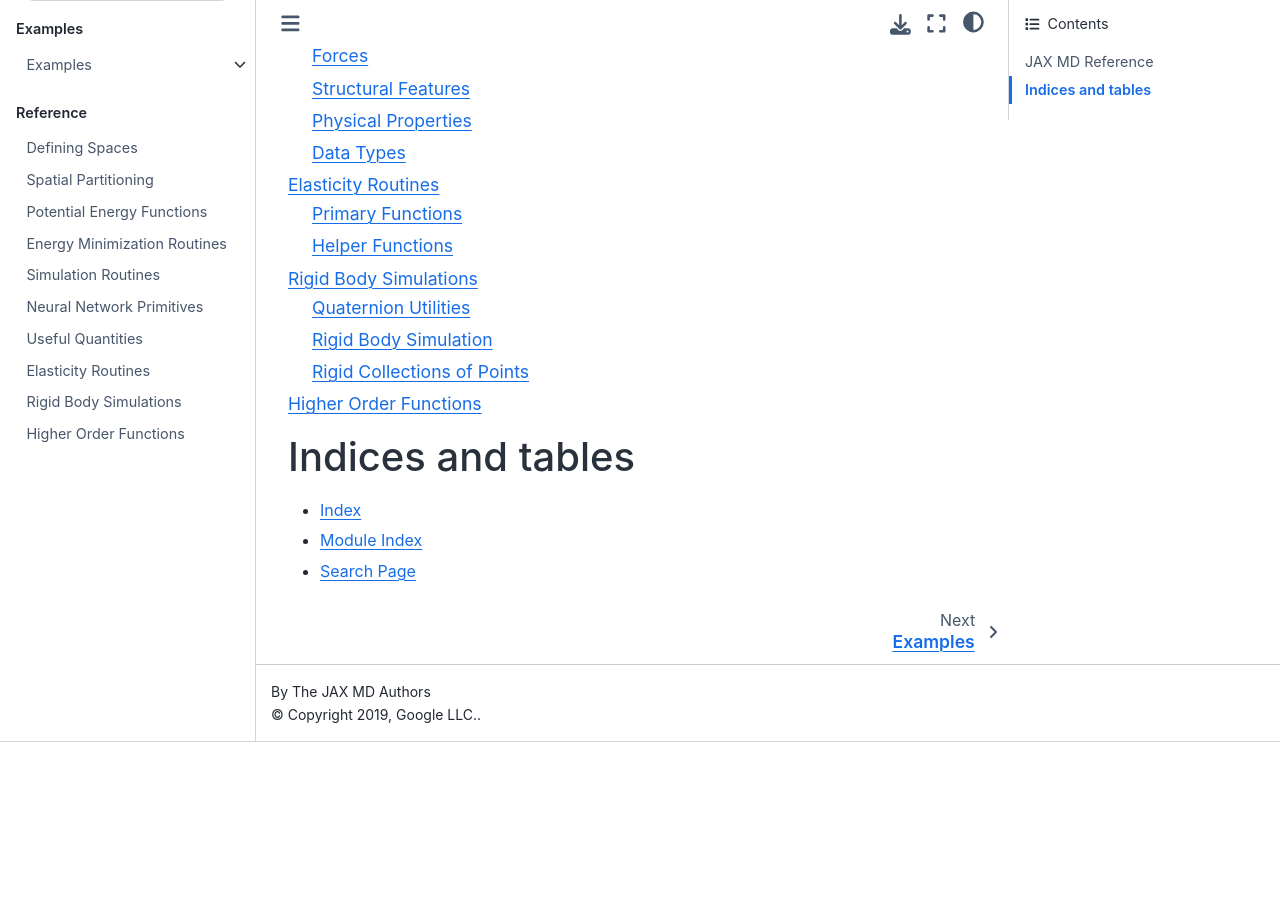
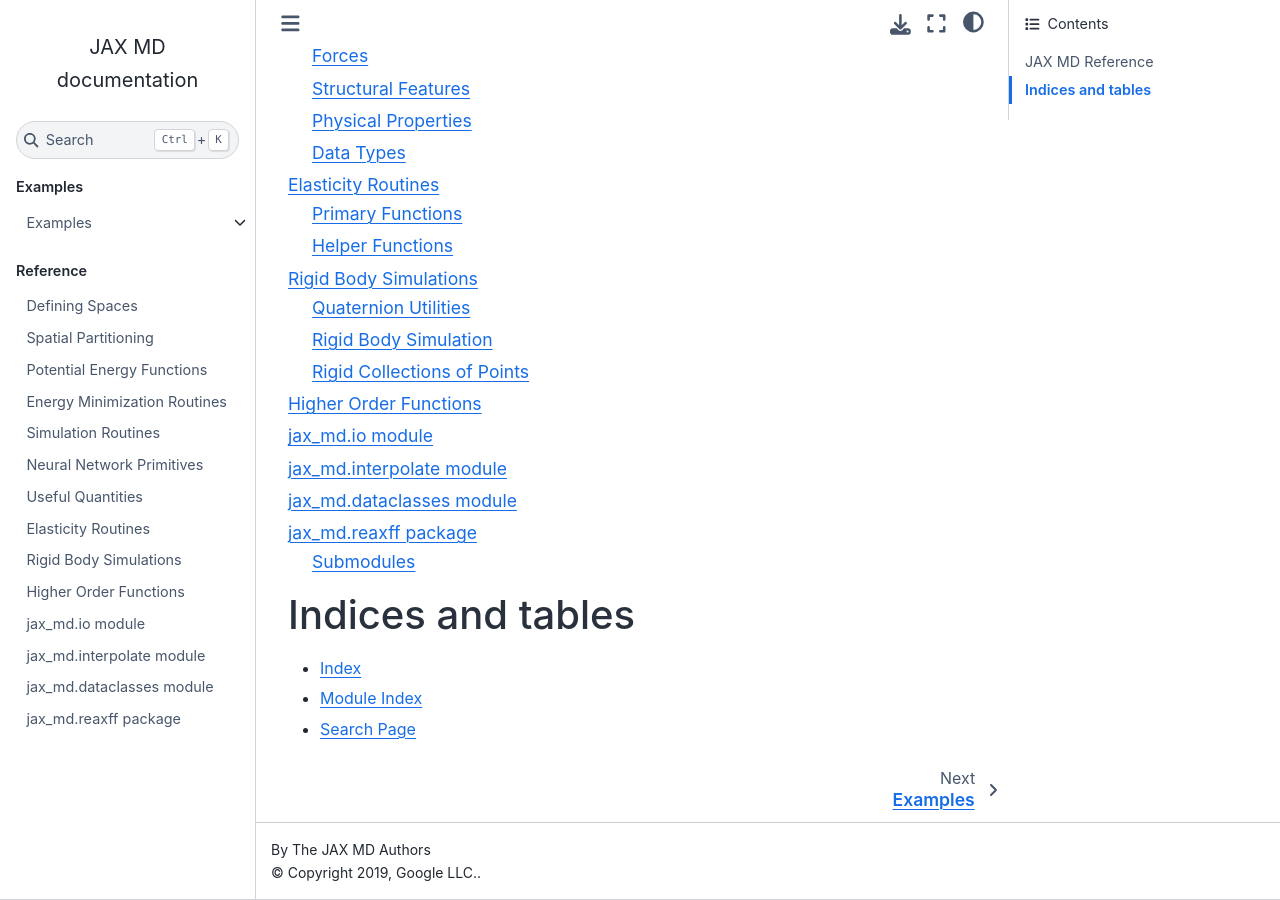
Before and after one commit to jax-md/jax-md, a Sphinx documentation site: the page built from docs/index.rst, in a window 1280 px wide and 900 px high, scrolled down 1098 px. Built offline with Sphinx 7.4.7 and the Sphinx Book theme 1.1.4, drawn with Linux system fonts in a browser that asks for light colours; pages that are not in the unit, such as notebooks, are missing from menus; before the commit the page ends 1840 px from its top, so only the background shows below that.

Commit message:
add incomplete docs

```diff
--- a/docs/index.rst
+++ b/docs/index.rst
@@ -26,6 +26,10 @@
    jax_md.elasticity
    jax_md.rigid_body
    jax_md.smap
+   jax_md.io
+   jax_md.interpolate
+   jax_md.dataclasses
+   jax_md.reaxff
 
 Indices and tables
 ==================
--- /dev/null
+++ b/docs/jax_md.dataclasses.rst
@@ -0,0 +1,7 @@
+jax\_md.dataclasses module
+===========================
+
+.. automodule:: jax_md.dataclasses
+   :members:
+   :undoc-members:
+   :show-inheritance:
--- /dev/null
+++ b/docs/jax_md.interpolate.rst
@@ -0,0 +1,7 @@
+jax\_md.interpolate module
+===========================
+
+.. automodule:: jax_md.interpolate
+   :members:
+   :undoc-members:
+   :show-inheritance:
--- /dev/null
+++ b/docs/jax_md.io.rst
@@ -0,0 +1,7 @@
+jax\_md.io module
+==================
+
+.. automodule:: jax_md.io
+   :members:
+   :undoc-members:
+   :show-inheritance:
--- /dev/null
+++ b/docs/jax_md.reaxff.rst
@@ -0,0 +1,42 @@
+jax\_md.reaxff package
+=======================
+
+.. automodule:: jax_md.reaxff
+   :members:
+   :undoc-members:
+   :show-inheritance:
+
+Submodules
+----------
+
+jax\_md.reaxff.reaxff\_energy module
+^^^^^^^^^^^^^^^^^^^^^^^^^^^^^^^^^^^^^
+
+.. automodule:: jax_md.reaxff.reaxff_energy
+   :members:
+   :undoc-members:
+   :show-inheritance:
+
+jax\_md.reaxff.reaxff\_forcefield module
+^^^^^^^^^^^^^^^^^^^^^^^^^^^^^^^^^^^^^^^^^^
+
+.. automodule:: jax_md.reaxff.reaxff_forcefield
+   :members:
+   :undoc-members:
+   :show-inheritance:
+
+jax\_md.reaxff.reaxff\_helper module
+^^^^^^^^^^^^^^^^^^^^^^^^^^^^^^^^^^^^^^
+
+.. automodule:: jax_md.reaxff.reaxff_helper
+   :members:
+   :undoc-members:
+   :show-inheritance:
+
+jax\_md.reaxff.reaxff\_interactions module
+^^^^^^^^^^^^^^^^^^^^^^^^^^^^^^^^^^^^^^^^^^^^
+
+.. automodule:: jax_md.reaxff.reaxff_interactions
+   :members:
+   :undoc-members:
+   :show-inheritance:
```
